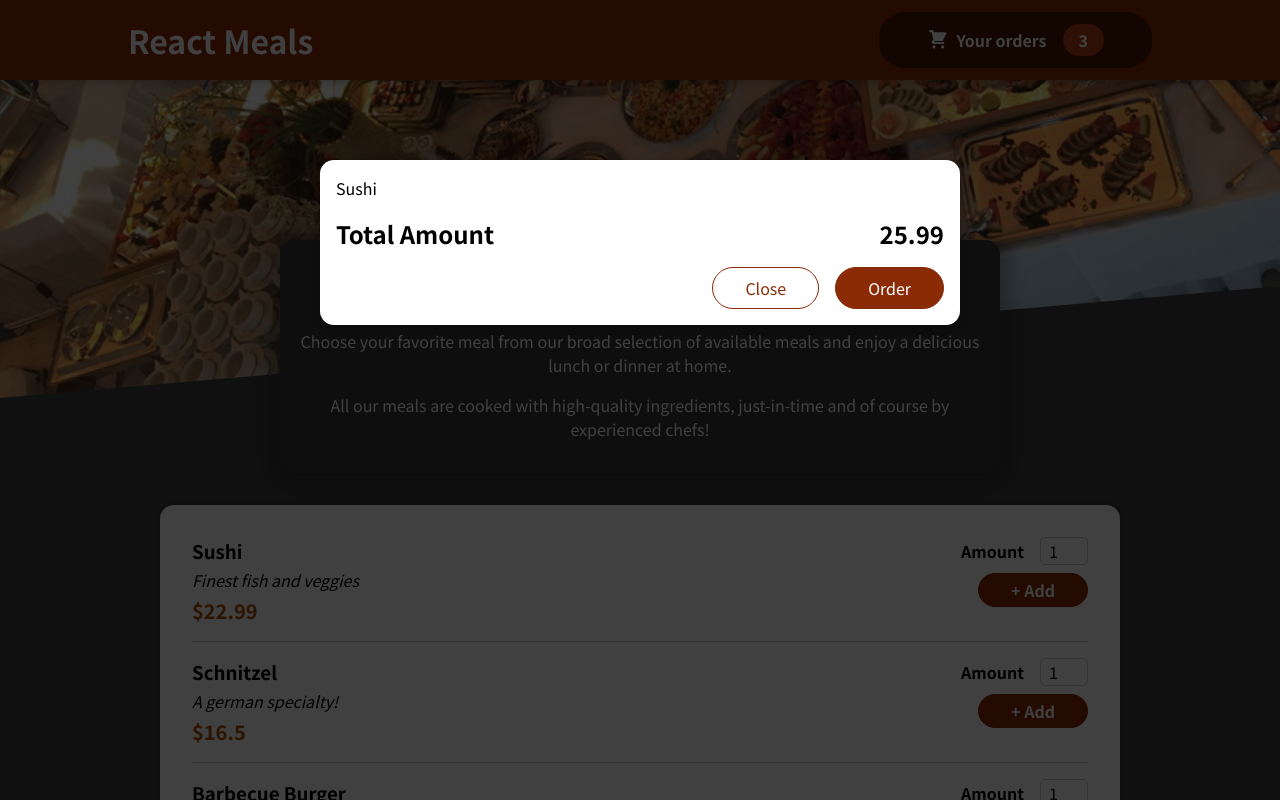
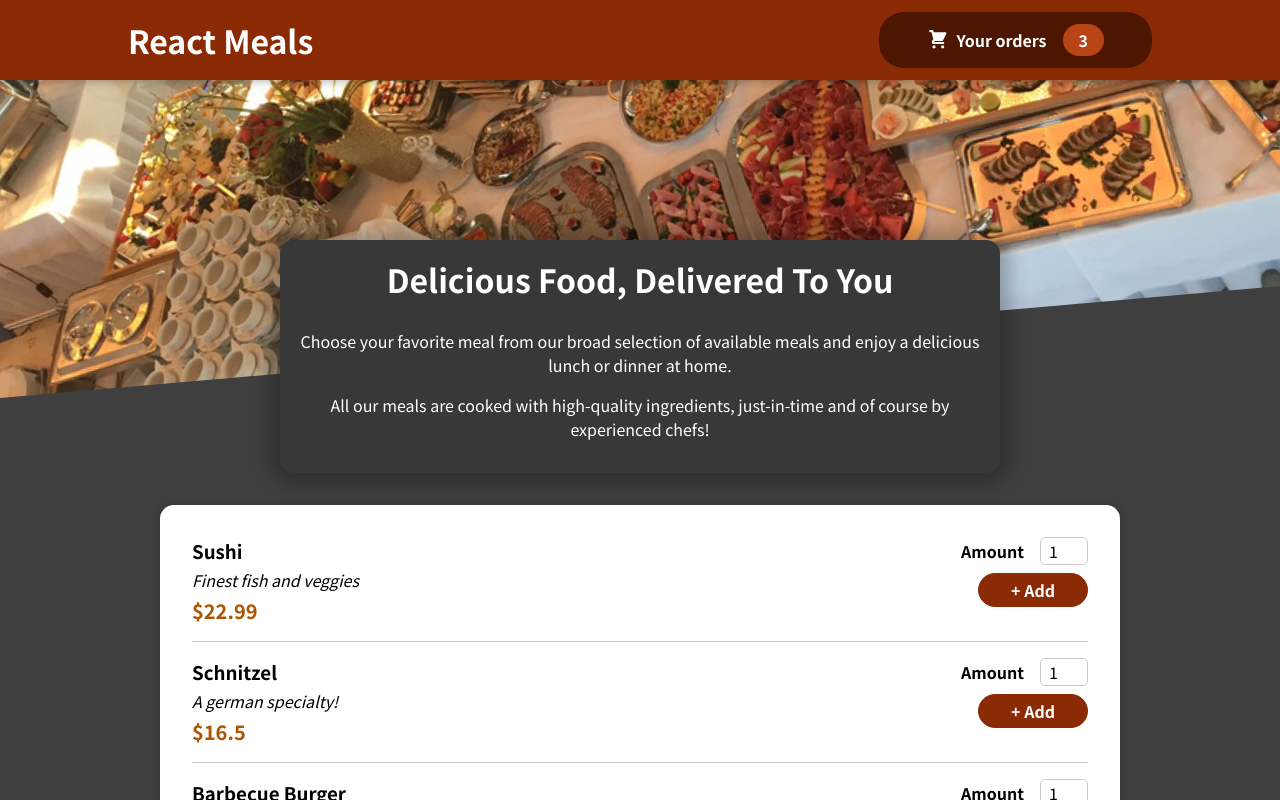
Before and after one commit to TSlashDreamy/food-order-app-practice, a React (Create React App) app: page / in a window 1280 px wide. Shown: the top 800 px of the page. Built offline with nearby package versions, Linux system fonts and the light colour scheme.

Commit message:
modal conditional showing

```diff
--- a/src/App.js
+++ b/src/App.js
@@ -1,13 +1,18 @@
-import { Fragment } from "react";
+import { Fragment, useState } from "react";
 import Header from "./components/Layout/Header";
 import Meals from "./components/Meals/Meals";
 import Cart from "./components/Cart/Cart";
 
 function App() {
+  const [cartIsShown, setCartIsShown] = useState(false);
+
+  const showCartHandler = () => setCartIsShown(true);
+  const hideCartHandler = () => setCartIsShown(false);
+
   return (
     <Fragment>
-      <Cart />
-      <Header />
+      {cartIsShown && <Cart onClose={hideCartHandler}/>}
+      <Header onShowCart={showCartHandler} />
       <main>
         <Meals />
       </main>
--- a/src/components/Cart/Cart.js
+++ b/src/components/Cart/Cart.js
@@ -1,21 +1,21 @@
 import Modal from "../UI/Modal";
 import classes from "./Cart.module.css";
 
-const Cart = () => {
+const Cart = props => {
     const cartItems = (
     <ul className={classes["cart-items"]}>
-        {[{ id: "c1", name: "Sushi", amount: 2, price: 12.99 }].map(item => (<li>{item.name}</li>))}
+        {[{ id: "c1", name: "Sushi", amount: 2, price: 12.99 }].map(item => (<li key={item.id}>{item.name}</li>))}
         </ul>)
 
     return (
-        <Modal>
+        <Modal onClose={props.onClose}>
             {cartItems}
             <div className={classes.total}>
                 <span>Total Amount</span>
                 <span>25.99</span>
             </div>
             <div className={classes.actions}>
-                <button className={classes["button--alt"]}>Close</button>
+                <button className={classes["button--alt"]} onClick={props.onClose}>Close</button>
                 <button className={classes.button}>Order</button>
             </div>
         </Modal>
--- a/src/components/Layout/Header.js
+++ b/src/components/Layout/Header.js
@@ -5,12 +5,12 @@
 import classes from "./Header.module.css"; // gaining access with (classes.className) or (classes["className"])
 import background from "../../assets/meals.jpg";
 
-const Header = () => {
+const Header = props => {
     return (
         <Fragment>
             <header className={classes.header}>
                 <h1>React Meals</h1>
-                <HeaderCartButton />
+                <HeaderCartButton onClick={props.onShowCart} />
             </header>
             <div className={classes["main-image"]}>
                 <img src={background} alt="Background"/>
--- a/src/components/Layout/HeaderCartButton.js
+++ b/src/components/Layout/HeaderCartButton.js
@@ -3,7 +3,7 @@
 
 const HeaderCartButton = props => {
     return(
-        <button className={classes.button}>
+        <button className={classes.button} onClick={props.onClick}>
             <span className={classes.icon}>
                 <CartIcon />
             </span>
--- a/src/components/UI/Modal.js
+++ b/src/components/UI/Modal.js
@@ -2,8 +2,8 @@
 import ReactDOM from "react-dom";
 import classes from "./Modal.module.css";
 
-const Backdrop = () => {
-    return <div className={classes.backdrop}></div>
+const Backdrop = props => {
+    return <div className={classes.backdrop} onClick={props.onClose}></div>
 }
 
 const ModalOverlay = props => {
@@ -19,7 +19,7 @@
 
     return (
         <Fragment>
-            {ReactDOM.createPortal(<Backdrop />, portalElement)}
+            {ReactDOM.createPortal(<Backdrop onClose={props.onClose}/>, portalElement)}
             {ReactDOM.createPortal(<ModalOverlay>{props.children}</ModalOverlay>, portalElement)}
         </Fragment>
     )
```
